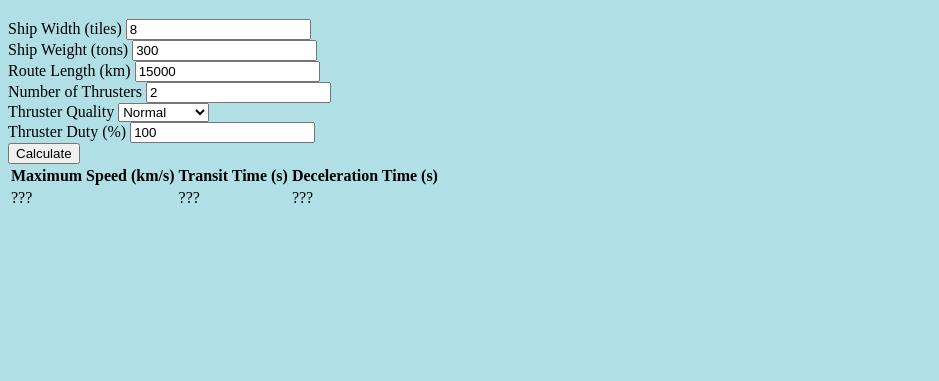
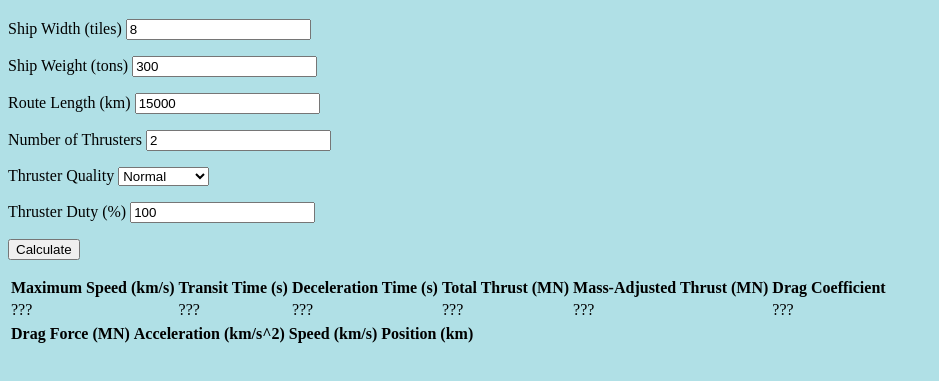
Before and after one commit to alanrempel95/factoriospacelab, a plain HTML site: page index.html in a window 1280 px wide. Shown: the part 61-442 px from the top of the page, without its empty margins (0-939 px from the left). Drawn offline with nearby package versions, Linux system fonts and the light colour scheme.

Commit message:
Update index.html

```diff
--- a/index.html
+++ b/index.html
@@ -12,14 +12,23 @@
 
     <h1>Ship Design</h1>
     <form>
+      <p>
         <label for="shipWidth">Ship Width (tiles)</label>
-      <input type="number" id="shipWidth" name="shipWidth" value=8><br/>
+        <input type="number" id="shipWidth" name="shipWidth" value=8>
+      </p>
+      <p>
         <label for="shipWeight">Ship Weight (tons)</label>
-      <input type="number" id="shipWeight" name="shipWeight" value=300><br/>
+        <input type="number" id="shipWeight" name="shipWeight" value=300>
+      </p>
+      <p>
         <label for="routeLength">Route Length (km)</label>
-      <input type="number" id="routeLength" name="routeLength" value=15000><br/>
+        <input type="number" id="routeLength" name="routeLength" value=15000>
+      </p>
+      <p>
         <label for="thrusterCount">Number of Thrusters</label>
-      <input type="number" id="thrusterCount" name="thrusterCount" value=2><br/>
+        <input type="number" id="thrusterCount" name="thrusterCount" value=2>
+      </p>
+      <p>
         <label for="thrusterQuality">Thruster Quality</label>
         <select id="thrusterQuality" name="thrusterQuality">
           <option value="Normal" selected>Normal</option>
@@ -27,23 +36,44 @@
           <option value="Rare">Rare</option>
           <option value="Epic">Epic</option>
           <option value="Legendary">Legendary</option>
-      </select><br/>
+        </select>
+      </p>
+      <p>
         <label for="thrusterDuty">Thruster Duty (%)</label>
-      <input type="number" id="thrusterDuty" name="thrusterDuty" value=100><br/>
-      <button type="button" onclick="alert('Hello World!')">Calculate</button><br/>
+        <input type="number" id="thrusterDuty" name="thrusterDuty" value=100>
+      </p>
+      <p>
+        <button type="button" onclick="calculateConstants()">Calculate</button>
+      </p>
     </form>
 
-    <table>
+    <table id="constantOutputs">
       <tr>
         <th>Maximum Speed (km/s)</th>
         <th>Transit Time (s)</th>
         <th>Deceleration Time (s)</th>
+        <th>Total Thrust (MN)</th>
+        <th>Mass-Adjusted Thrust (MN)</th>
+        <th>Drag Coefficient</th>
       </tr>
       <tr>
         <td>???</td>
         <td>???</td>
         <td>???</td>
+        <td>???</td>
+        <td>???</td>
+        <td>???</td>
       </tr>
+    </table>
+
+    <table id="variableOutputs">
+      <tr>
+        <th>Drag Force (MN)</th>
+        <th>Acceleration (km/s^2)</th>
+        <th>Speed (km/s)</th>
+        <th>Position (km)</th>
+      </tr>
+      <!--Add variable number of table rows programmatically?-->
     </table>
     <canvas id="accelerationChart" style="width:100%;max-width:700px"></canvas>
     <canvas id="velocityChart" style="width:100%;max-width:700px"></canvas>
```
Lines whose indentation alone changed are shown as unchanged.
